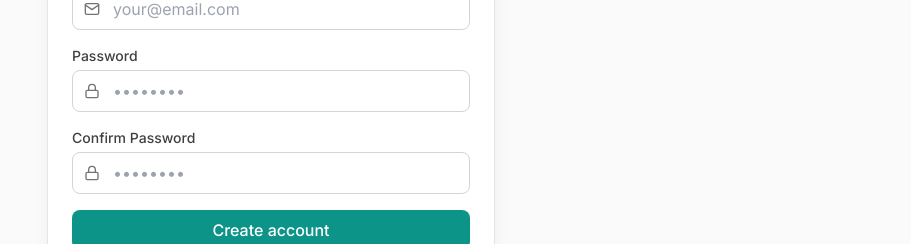
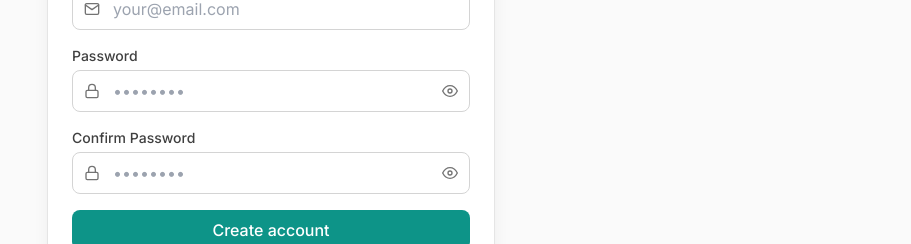
Before and after one commit to utkhere797/MindJournal, a React (Vite) app: page /register in a window 1280 px wide. Shown: the part 318-562 px from the top of the page, without its empty margins (369-1280 px from the left). Built offline with nearby package versions, Linux system fonts and the light colour scheme; no server answers; a web font is replaced by a local one.

Commit message:
added show/hide functionality

```diff
--- a/src/pages/Login.jsx
+++ b/src/pages/Login.jsx
@@ -1,14 +1,17 @@
 import { useState } from 'react'
 import { Link } from 'react-router-dom'
 import { useAuth } from '../contexts/AuthContext'
-import { FiUser, FiLock } from 'react-icons/fi'
+import { FiUser, FiLock, FiEye, FiEyeOff  } from 'react-icons/fi'
 import { GoogleLogin } from '@react-oauth/google';
+
 
 const Login = () => {
   const [email, setEmail] = useState('')
   const [password, setPassword] = useState('')
   const [error, setError] = useState('')
   const [loading, setLoading] = useState(false)
+  const [showPassword, setShowPassword] = useState(false)
+
 
   const { login, loginWithGoogle } = useAuth()
 
@@ -80,13 +83,24 @@ const Login = () => {
             </div>
             <input
               id="password"
-              type="password"
+              type={showPassword ? 'text' : 'password'}
               required
               value={password}
               onChange={(e) => setPassword(e.target.value)}
               className="input pl-10"
               placeholder="••••••••"
             />
+
+            <div className="absolute inset-y-0 right-0 pr-3 flex items-center">
+              <button
+                type="button"
+                onClick={() => setShowPassword(!showPassword)}
+                className="text-neutral-500 focus:outline-none"
+                aria-label={showPassword ? "Hide password" : "Show password"}
+              >
+                {showPassword ? <FiEyeOff /> : <FiEye />}
+              </button>
+            </div>
           </div>
         </div>
         <div className="text-right text-sm">
--- a/src/pages/Register.jsx
+++ b/src/pages/Register.jsx
@@ -1,54 +1,59 @@
-import { useState } from 'react'
-import { Link } from 'react-router-dom'
-import { useAuth } from '../contexts/AuthContext'
-import { FiUser, FiMail, FiLock } from 'react-icons/fi'
-import { GoogleLogin } from '@react-oauth/google';
+import { useState } from "react";
+import { Link } from "react-router-dom";
+import { useAuth } from "../contexts/AuthContext";
+import { FiUser, FiMail, FiLock, FiEye, FiEyeOff } from "react-icons/fi";
+import { GoogleLogin } from "@react-oauth/google";
 
 const Register = () => {
   const [formData, setFormData] = useState({
-    name: '',
-    email: '',
-    password: '',
-    confirmPassword: ''
-  })
-  const [error, setError] = useState('')
-  const [loading, setLoading] = useState(false)
+    name: "",
+    email: "",
+    password: "",
+    confirmPassword: "",
+  });
+  const [error, setError] = useState("");
+  const [loading, setLoading] = useState(false);
+  const [showPassword, setShowPassword] = useState(false);
+  const [showConfirmPassword, setShowConfirmPassword] = useState(false);
 
-  const { register, loginWithGoogle } = useAuth()
+  const { register, loginWithGoogle } = useAuth();
 
   const handleChange = (e) => {
-    const { name, value } = e.target
-    setFormData(prev => ({ ...prev, [name]: value }))
-  }
+    const { name, value } = e.target;
+    setFormData((prev) => ({ ...prev, [name]: value }));
+  };
 
   const handleSubmit = async (e) => {
-    e.preventDefault()
+    e.preventDefault();
 
-    // Validate form
     if (formData.password !== formData.confirmPassword) {
-      return setError('Passwords do not match')
+      return setError("Passwords do not match");
     }
 
     if (formData.password.length < 6) {
-      return setError('Password must be at least 6 characters')
+      return setError("Password must be at least 6 characters");
     }
 
     try {
-      setError('')
-      setLoading(true)
-      await register(formData.name, formData.email, formData.password)
+      setError("");
+      setLoading(true);
+      await register(formData.name, formData.email, formData.password);
     } catch (err) {
-      setError(err.message)
+      setError(err.message);
     } finally {
-      setLoading(false)
+      setLoading(false);
     }
-  }
+  };
 
   return (
     <div className="card p-6 w-full animate-fadeIn">
       <div className="text-center mb-6">
-        <h1 className="text-2xl font-bold text-neutral-900 dark:text-white mb-2">Create Account</h1>
-        <p className="text-neutral-600 dark:text-neutral-400">Join MindJournal to start your journal</p>
+        <h1 className="text-2xl font-bold text-neutral-900 dark:text-white mb-2">
+          Create Account
+        </h1>
+        <p className="text-neutral-600 dark:text-neutral-400">
+          Join MindJournal to start your journal
+        </p>
       </div>
 
       {error && (
@@ -59,7 +64,10 @@ const Register = () => {
 
       <form onSubmit={handleSubmit} className="space-y-4">
         <div>
-          <label htmlFor="name" className="block text-sm font-medium text-neutral-700 dark:text-neutral-300 mb-1">
+          <label
+            htmlFor="name"
+            className="block text-sm font-medium text-neutral-700 dark:text-neutral-300 mb-1"
+          >
             Name
           </label>
           <div className="relative">
@@ -80,7 +88,10 @@ const Register = () => {
         </div>
 
         <div>
-          <label htmlFor="email" className="block text-sm font-medium text-neutral-700 dark:text-neutral-300 mb-1">
+          <label
+            htmlFor="email"
+            className="block text-sm font-medium text-neutral-700 dark:text-neutral-300 mb-1"
+          >
             Email
           </label>
           <div className="relative">
@@ -101,7 +112,10 @@ const Register = () => {
         </div>
 
         <div>
-          <label htmlFor="password" className="block text-sm font-medium text-neutral-700 dark:text-neutral-300 mb-1">
+          <label
+            htmlFor="password"
+            className="block text-sm font-medium text-neutral-700 dark:text-neutral-300 mb-1"
+          >
             Password
           </label>
           <div className="relative">
@@ -111,18 +125,31 @@ const Register = () => {
             <input
               id="password"
               name="password"
-              type="password"
+              type={showPassword ? "text" : "password"}
               required
               value={formData.password}
               onChange={handleChange}
-              className="input pl-10"
+              className="input pl-10 pr-10"
               placeholder="••••••••"
             />
+            <div className="absolute inset-y-0 right-0 pr-3 flex items-center">
+              <button
+                type="button"
+                onClick={() => setShowPassword(!showPassword)}
+                className="text-neutral-500 focus:outline-none"
+                aria-label={showPassword ? "Hide password" : "Show password"}
+              >
+                {showPassword ? <FiEyeOff /> : <FiEye />}
+              </button>
+            </div>
           </div>
         </div>
 
         <div>
-          <label htmlFor="confirmPassword" className="block text-sm font-medium text-neutral-700 dark:text-neutral-300 mb-1">
+          <label
+            htmlFor="confirmPassword"
+            className="block text-sm font-medium text-neutral-700 dark:text-neutral-300 mb-1"
+          >
             Confirm Password
           </label>
           <div className="relative">
@@ -132,13 +159,25 @@ const Register = () => {
             <input
               id="confirmPassword"
               name="confirmPassword"
-              type="password"
+              type={showConfirmPassword ? "text" : "password"}
               required
               value={formData.confirmPassword}
               onChange={handleChange}
-              className="input pl-10"
+              className="input pl-10 pr-10"
               placeholder="••••••••"
             />
+            <div className="absolute inset-y-0 right-0 pr-3 flex items-center">
+              <button
+                type="button"
+                onClick={() => setShowConfirmPassword(!showConfirmPassword)}
+                className="text-neutral-500 focus:outline-none"
+                aria-label={
+                  showConfirmPassword ? "Hide password" : "Show password"
+                }
+              >
+                {showConfirmPassword ? <FiEyeOff /> : <FiEye />}
+              </button>
+            </div>
           </div>
         </div>
 
@@ -147,7 +186,7 @@ const Register = () => {
           disabled={loading}
           className="btn btn-primary w-full"
         >
-          {loading ? 'Creating account...' : 'Create account'}
+          {loading ? "Creating account..." : "Create account"}
         </button>
       </form>
 
@@ -159,19 +198,22 @@ const Register = () => {
         <GoogleLogin
           onSuccess={loginWithGoogle}
           onError={() => {
-            setError('Google login failed. Please try again.');
+            setError("Google login failed. Please try again.");
           }}
         />
       </div>
 
       <div className="mt-6 text-center text-sm text-neutral-600 dark:text-neutral-400">
-        Already have an account?{' '}
-        <Link to="/login" className="font-medium text-primary-600 dark:text-primary-400 hover:text-primary-500">
+        Already have an account?{" "}
+        <Link
+          to="/login"
+          className="font-medium text-primary-600 dark:text-primary-400 hover:text-primary-500"
+        >
           Sign in
         </Link>
       </div>
     </div>
-  )
-}
+  );
+};
 
-export default Register
+export default Register;
```
